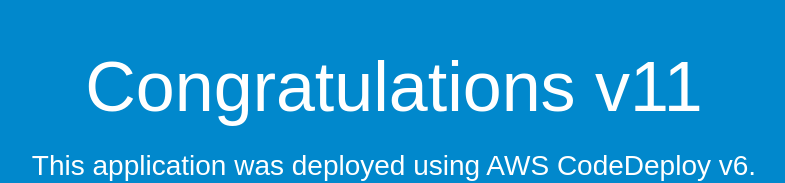
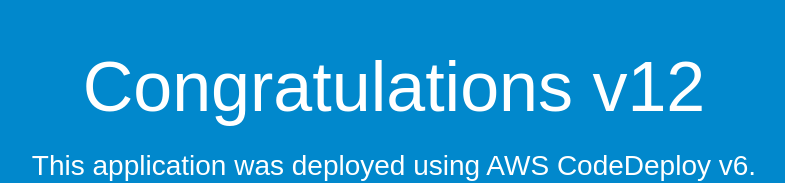
Before and after one commit to jurkinss/udemyDevops, a plain HTML site: page index.html in a window 1280 px wide. Shown: the top 183 px of the page, without its empty margins (246-1031 px from the left). Drawn offline with Linux system fonts and the light colour scheme.

Commit message:
cloudwatch1

```diff
--- a/index.html
+++ b/index.html
@@ -26,7 +26,7 @@
 </head>
 <body>
   <div align="center">
-    <h1>Congratulations v11</h1>
+    <h1>Congratulations v12</h1>
     <h2>This application was deployed using AWS CodeDeploy v6.</h2>
     <p>For next steps, read the <a href="http://aws.amazon.com/documentation/codedeploy">AWS CodeDeploy Documentation</a>.</p>
   </div>
```
